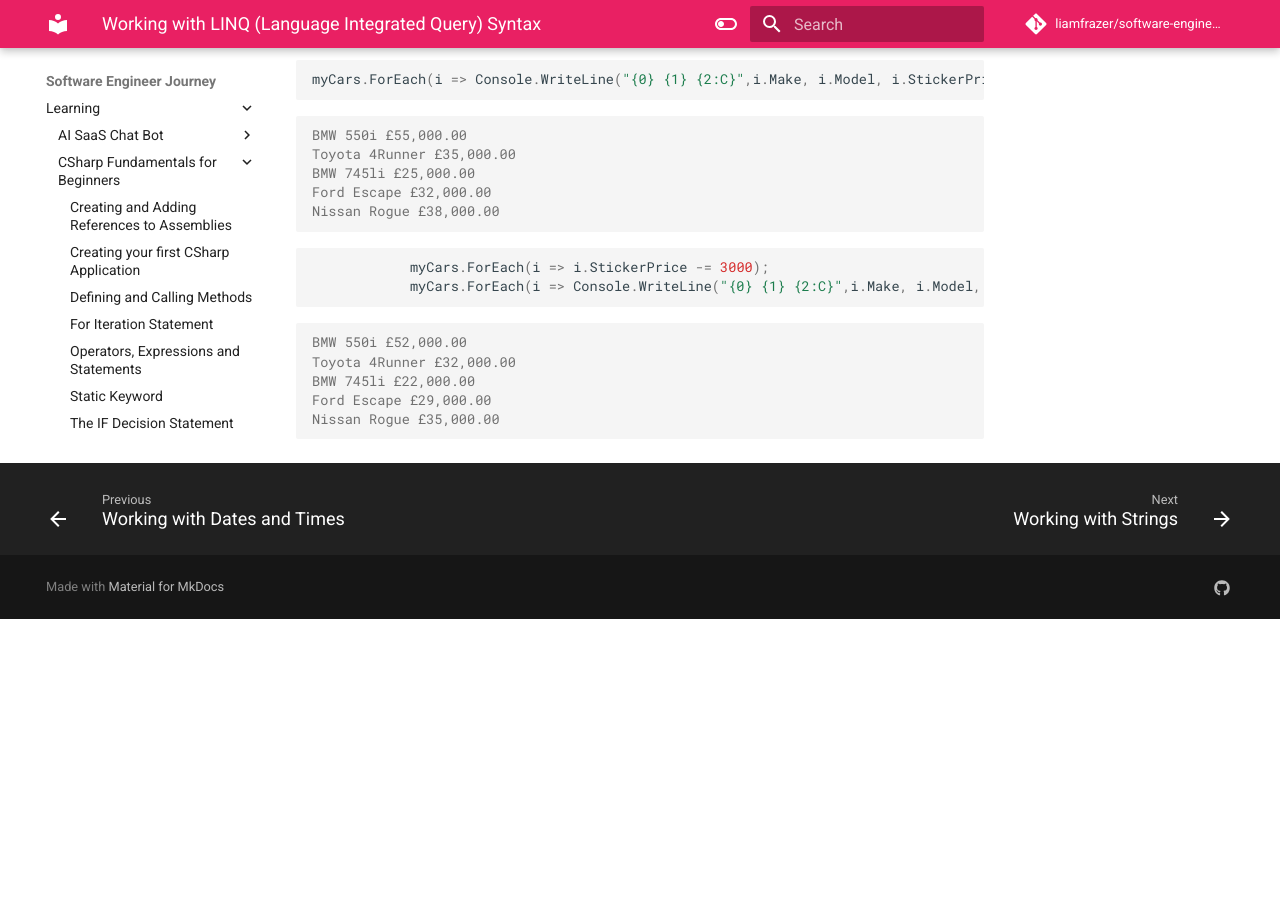
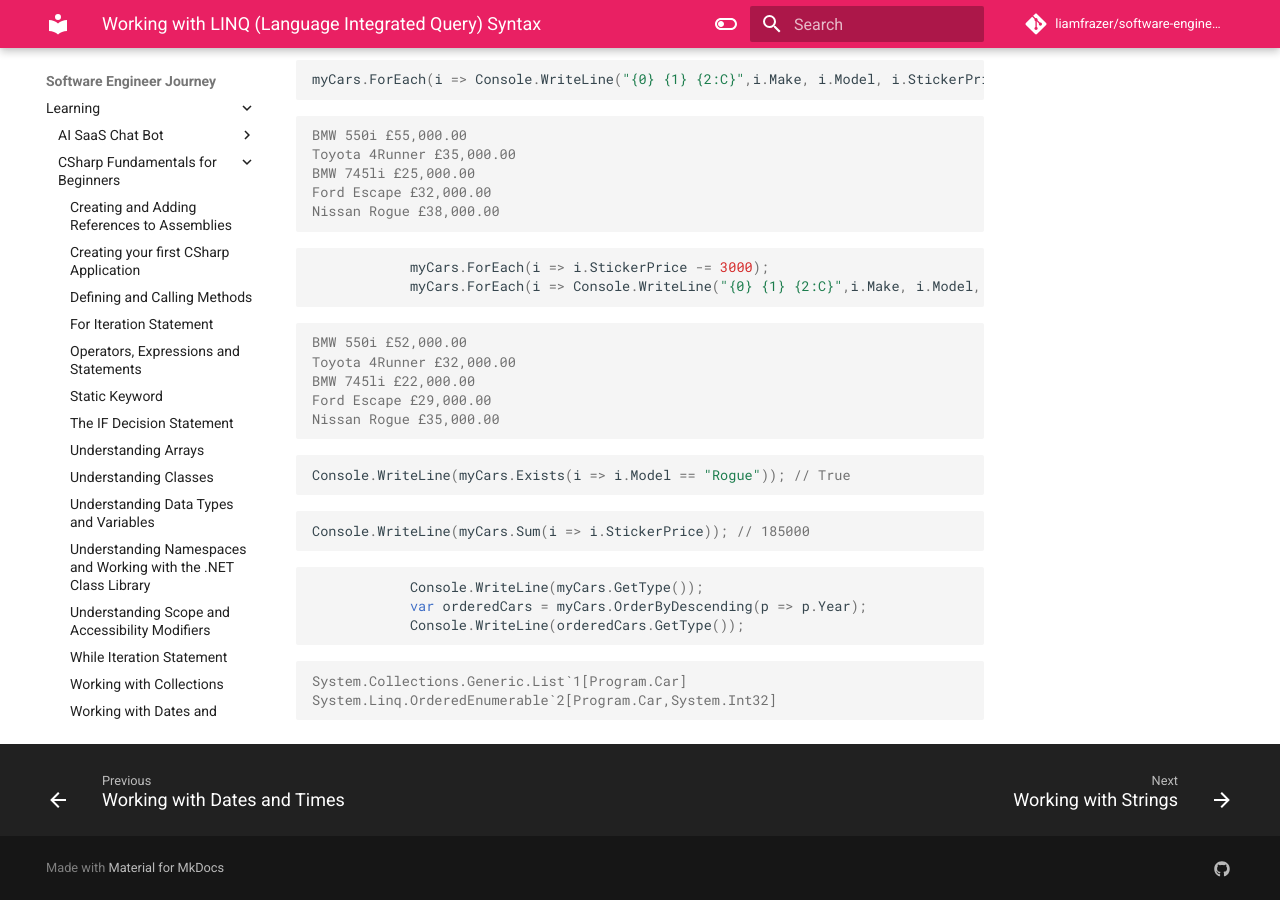
Before and after one commit to liamfrazer/software-engineer-journey, an MkDocs documentation site: the page built from docs/Learning/CSharp Fundamentals for Beginners/Working with LINQ (Language Integrated Query) Syntax.md, in a window 1280 px wide and 900 px high, scrolled down 1942 px. Built offline with MkDocs 1.6.1 and Material for MkDocs 9.7.7, drawn with Linux system fonts in a browser that asks for light colours; comment, search, counter and statistics services are not loaded; before the commit the page ends 2561 px from its top, so only the background shows below that.

Commit message:
vault backup: 2024-01-07 17:12:52

````diff
--- a/docs/Learning/CSharp Fundamentals for Beginners/Working with LINQ (Language Integrated Query) Syntax.md
+++ b/docs/Learning/CSharp Fundamentals for Beginners/Working with LINQ (Language Integrated Query) Syntax.md
@@ -128,3 +128,20 @@ BMW 745li £22,000.00
 Ford Escape £29,000.00
 Nissan Rogue £35,000.00
 ```
+
+```c#
+Console.WriteLine(myCars.Exists(i => i.Model == "Rogue")); // True
+```
+```c#
+Console.WriteLine(myCars.Sum(i => i.StickerPrice)); // 185000
+```
+
+```c#
+            Console.WriteLine(myCars.GetType());
+            var orderedCars = myCars.OrderByDescending(p => p.Year);
+            Console.WriteLine(orderedCars.GetType());
+```
+```console
+System.Collections.Generic.List`1[Program.Car]
+System.Linq.OrderedEnumerable`2[Program.Car,System.Int32]
+```
````
